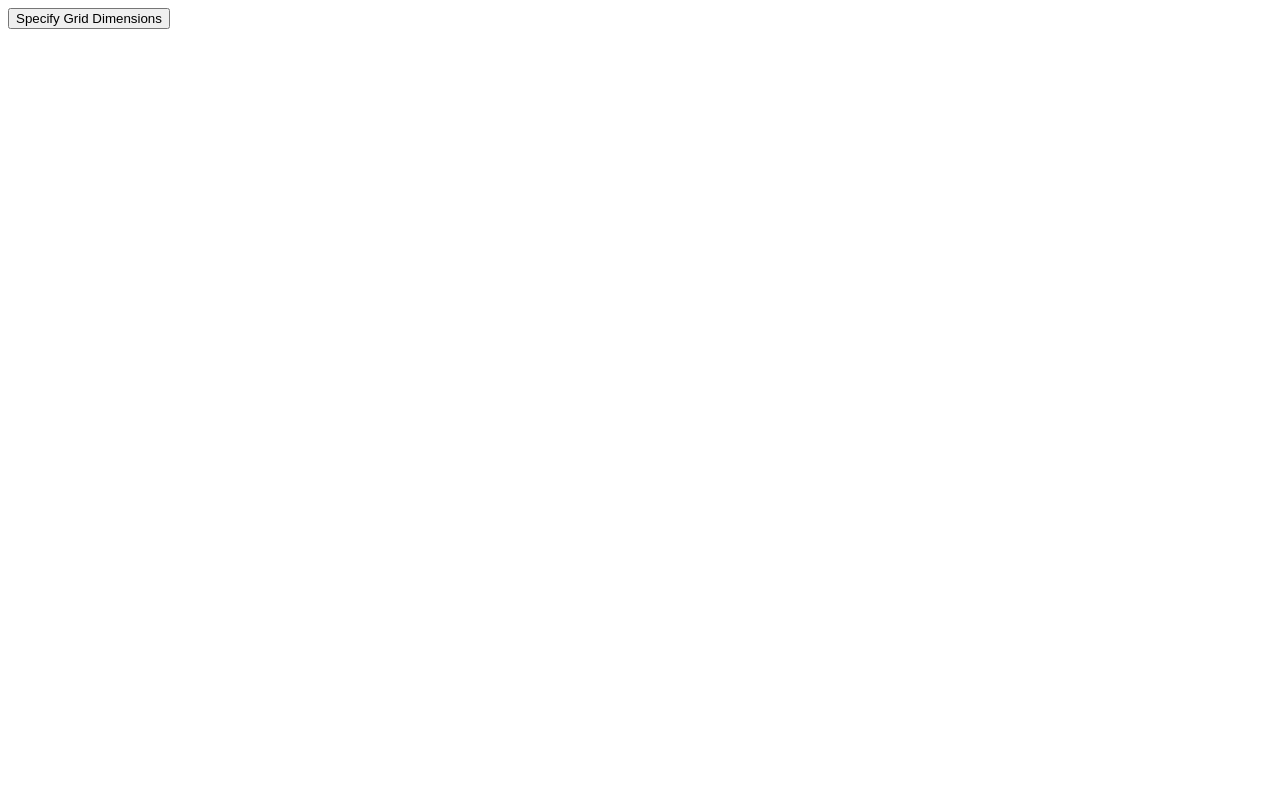
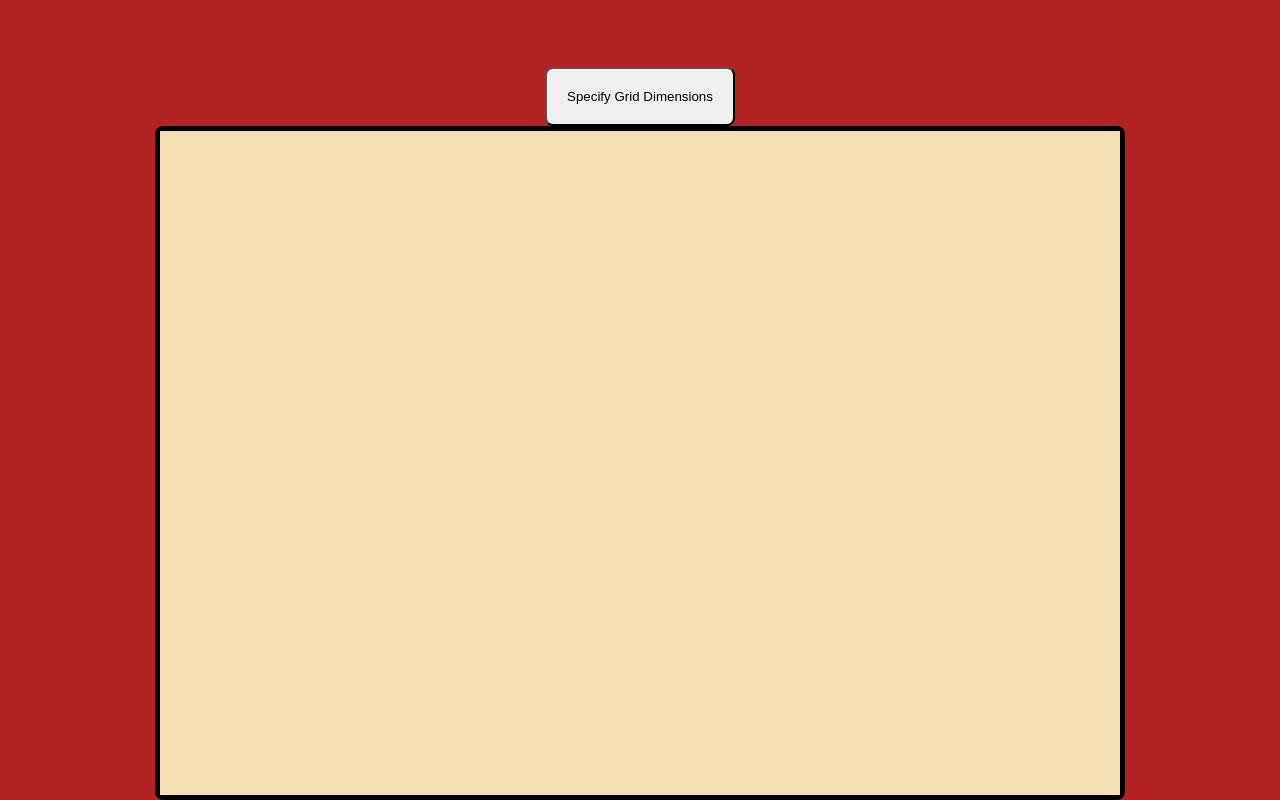
Before and after one commit to thatblockhead/odin-projects, a plain HTML site: page Etch-a-Sketch/index.html in a window 1280 px wide. Drawn offline with Linux system fonts and the light colour scheme.

Commit message:
First working version

```diff
--- a/Etch-a-Sketch/index.html
+++ b/Etch-a-Sketch/index.html
@@ -9,7 +9,7 @@
     <title>Etch-a-Sketch</title>
 </head>
 <body>
-    <div><button onClick={servePrompt()}>Specify Grid Dimensions</button></div>
+    <div><button class="button" onClick={servePrompt()}>Specify Grid Dimensions</button></div>
     <div class="container">
 
     </div>
--- a/Etch-a-Sketch/scripts.js
+++ b/Etch-a-Sketch/scripts.js
@@ -1,9 +1,13 @@
 
 const gridContainer = document.querySelector('.container')
 
-for (let i = 0; i < 256; i++) {
+function buildGrid(x) {
+    for (let i = 0; i < x**2; i++) {
     gridContainer.innerHTML += ('<div class="item"></div>')
+    }
 }
+
+buildGrid(16)
 
 gridContainer.addEventListener("mouseover", function(event) {
     if (event.target.classList.contains("item")) {
@@ -13,9 +17,14 @@ gridContainer.addEventListener("mouseover", function(event) {
 
 function servePrompt() {
     let gridNum = prompt("Enter a value between 2 and 100 to specify the dimensions of the grid")
-    if (gridNum > 100 || gridNum < 2) {
-        servePrompt()
+    if (isNaN(Number(gridNum)) || Number(gridNum) > 100 || Number(gridNum) < 2) {
+        alert('Enter a number between 2 and 100')
+        return 0
     }
-    gridContainer.style.gridTemplateColumns = "null"
+    let percent = (Number(gridNum) ** 2) / 100
+    console.log(percent)
+    gridContainer.innerHTML = ''
+    buildGrid(gridNum)
+    gridContainer.style.gridTemplateRows = `repeat(${gridNum}, 1fr)`
     gridContainer.style.gridTemplateColumns = `repeat(${gridNum}, 1fr)`
 }
--- a/Etch-a-Sketch/styles.css
+++ b/Etch-a-Sketch/styles.css
@@ -1,19 +1,33 @@
-
+body {
+    background-color: firebrick;
+    height: 100vh;
+    margin: 0;
+    padding: 0;
+    display: flex;
+    flex-direction: column;
+    justify-content: center;
+    align-items: center;
+}
 
 .container {
-    max-width: 1280px;
-    margin: 2em auto;
-    padding: 1em;
+    background-color: wheat;
+    border: 5px solid black;
+    border-radius: 8px;
+    width: 960px;
+    height: 960px;
+    margin: auto;
     display: grid;
     grid-template-columns: repeat(16, 1fr);
-    grid-auto-flow: row;
+    grid-template-rows: repeat(16, 1fr);
 }
 
 .item {
-    padding: 1em;
+    padding: 5px;
+    background-color: wheat;
 }
 
-/* .container > div:hover {
-    background-color: gray;
-    transition: 0;
-} */
+.button {
+    margin-top: 5em;
+    padding: 1.5em;
+    border-radius: 8px;
+}
```
